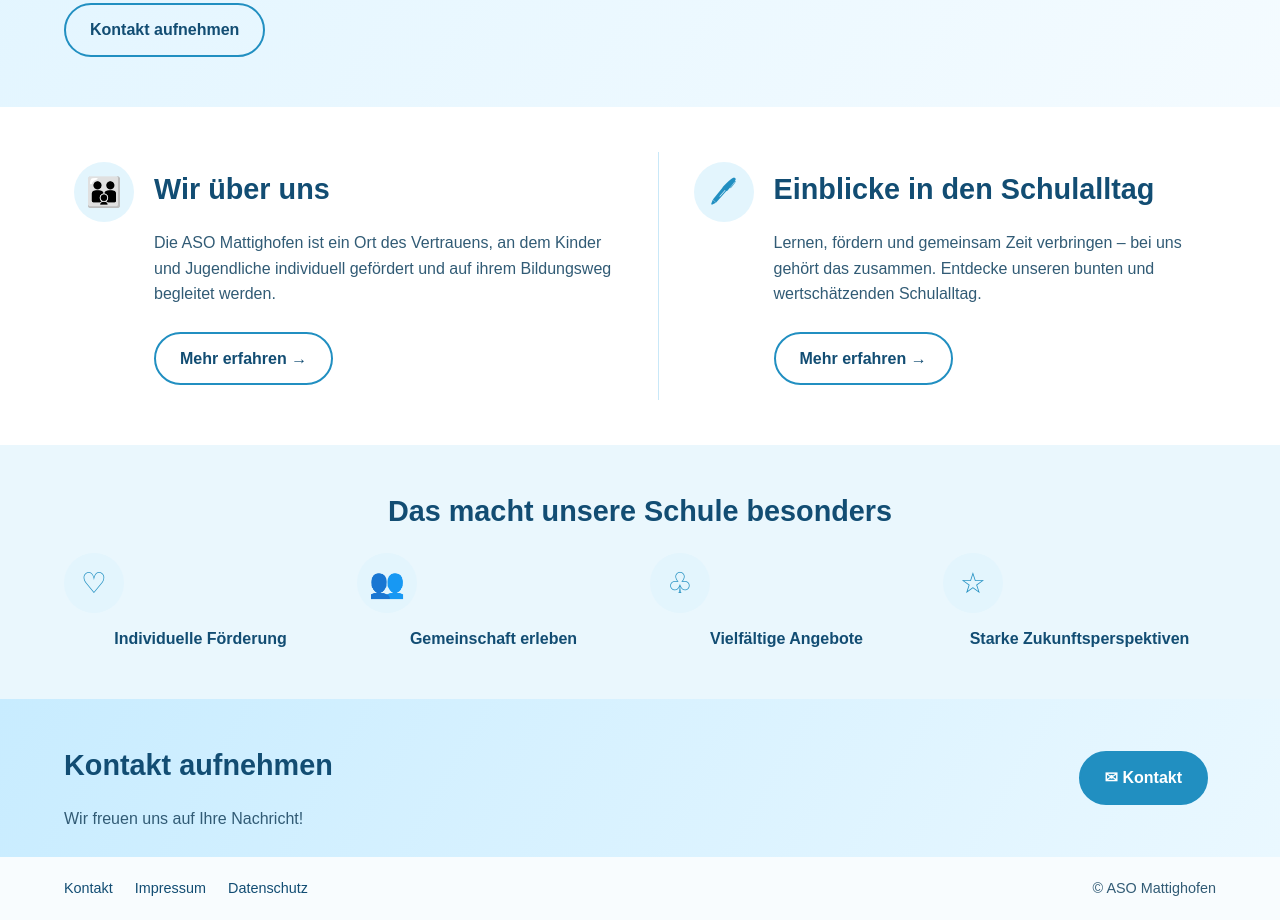
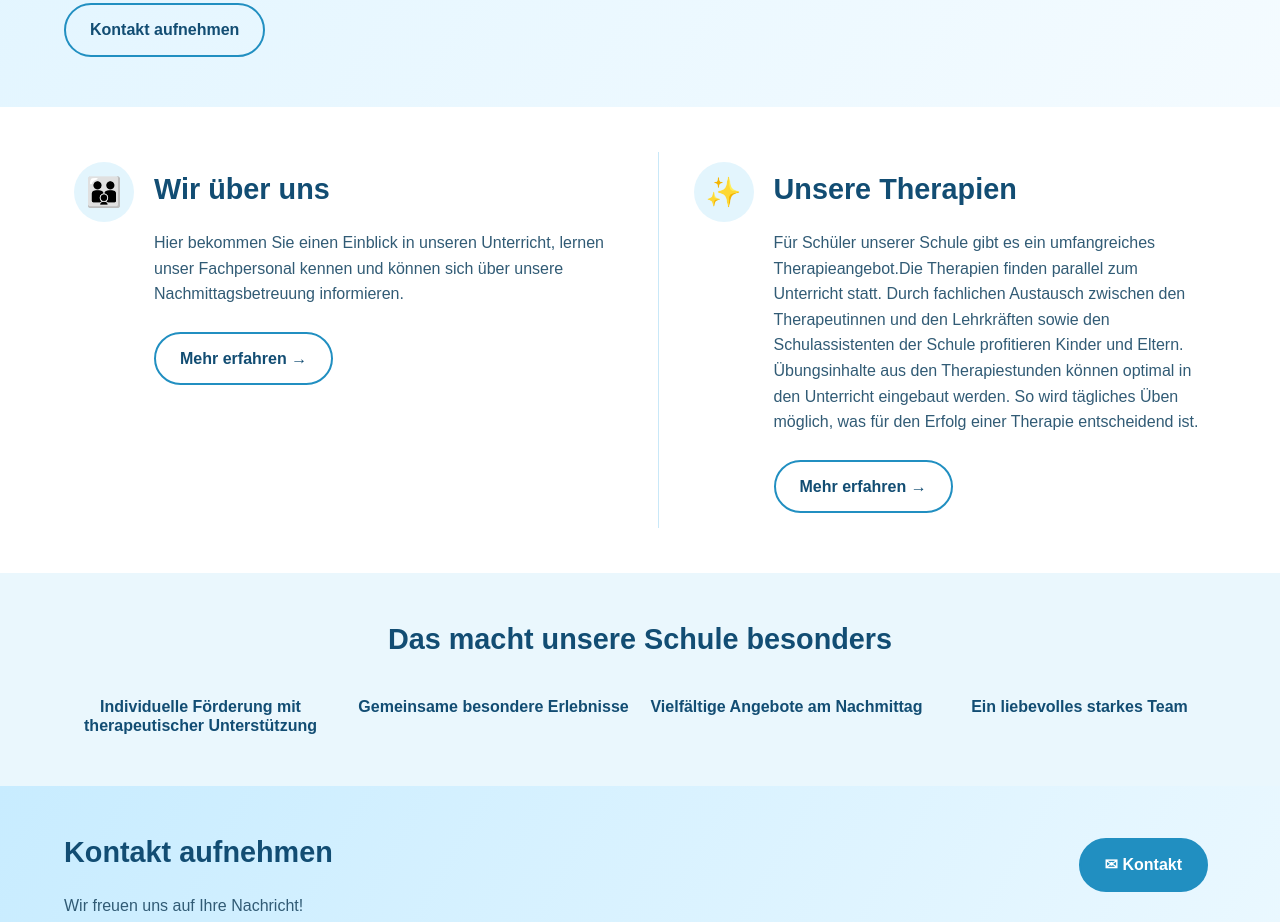
Before and after one commit to michaellestrassegger/aso-mattighofen, a plain HTML site: page index.html in a window 1280 px wide. Shown: the part 715-1637 px from the top of the page. Drawn offline with Linux system fonts and the light colour scheme.

Commit message:
Update index.html

```diff
--- a/index.html
+++ b/index.html
@@ -22,7 +22,6 @@
         <a href="ueber-uns.html">Wir über uns</a>
         <a href="neuigkeiten.html">Therapien</a>
         <a href="klassen.html">Klassen</a>
-        <a href="neuigkeiten.html">Nachmittag</a>
         <a href="neuigkeiten.html">News</a>
         <a href="archiv.html">Archiv</a>
       </nav>
@@ -56,9 +55,7 @@
         <div>
           <h2>Wir über uns</h2>
           <p>
-            Die ASO Mattighofen ist ein Ort des Vertrauens,
-            an dem Kinder und Jugendliche individuell gefördert
-            und auf ihrem Bildungsweg begleitet werden.
+            Hier bekommen Sie einen Einblick in unseren Unterricht, lernen unser Fachpersonal kennen und können sich über unsere Nachmittagsbetreuung informieren.
           </p>
           <a class="button button-light" href="ueber-uns.html">
             Mehr erfahren →
@@ -67,13 +64,12 @@
       </article>
 
       <article class="card">
-        <div class="icon">🖊</div>
+        <div class="icon">✨</div>
         <div>
-          <h2>Einblicke in den Schulalltag</h2>
+          <h2>Unsere Therapien</h2>
           <p>
-            Lernen, fördern und gemeinsam Zeit verbringen –
-            bei uns gehört das zusammen. Entdecke unseren
-            bunten und wertschätzenden Schulalltag.
+            Für Schüler unserer Schule gibt es ein umfangreiches Therapieangebot.Die Therapien finden parallel zum Unterricht statt. Durch fachlichen Austausch zwischen den Therapeutinnen und den Lehrkräften sowie den Schulassistenten der Schule profitieren Kinder und Eltern. Übungsinhalte aus den Therapiestunden können optimal in den Unterricht eingebaut werden.
+So wird tägliches Üben möglich, was für den Erfolg einer Therapie entscheidend ist.
           </p>
           <a class="button button-light" href="neuigkeiten.html">
             Mehr erfahren →
@@ -89,23 +85,19 @@
 
         <div class="grid">
           <div>
-            <span class="icon">♡</span>
-            <h3>Individuelle Förderung</h3>
+            <h3>Individuelle Förderung mit therapeutischer Unterstützung</h3>
           </div>
 
           <div>
-            <span class="icon">👥</span>
-            <h3>Gemeinschaft erleben</h3>
+            <h3>Gemeinsame besondere Erlebnisse</h3>
           </div>
 
           <div>
-            <span class="icon">♧</span>
-            <h3>Vielfältige Angebote</h3>
+            <h3>Vielfältige Angebote am Nachmittag</h3>
           </div>
 
           <div>
-            <span class="icon">☆</span>
-            <h3>Starke Zukunftsperspektiven</h3>
+            <h3>Ein liebevolles starkes Team</h3>
           </div>
         </div>
       </div>
```
